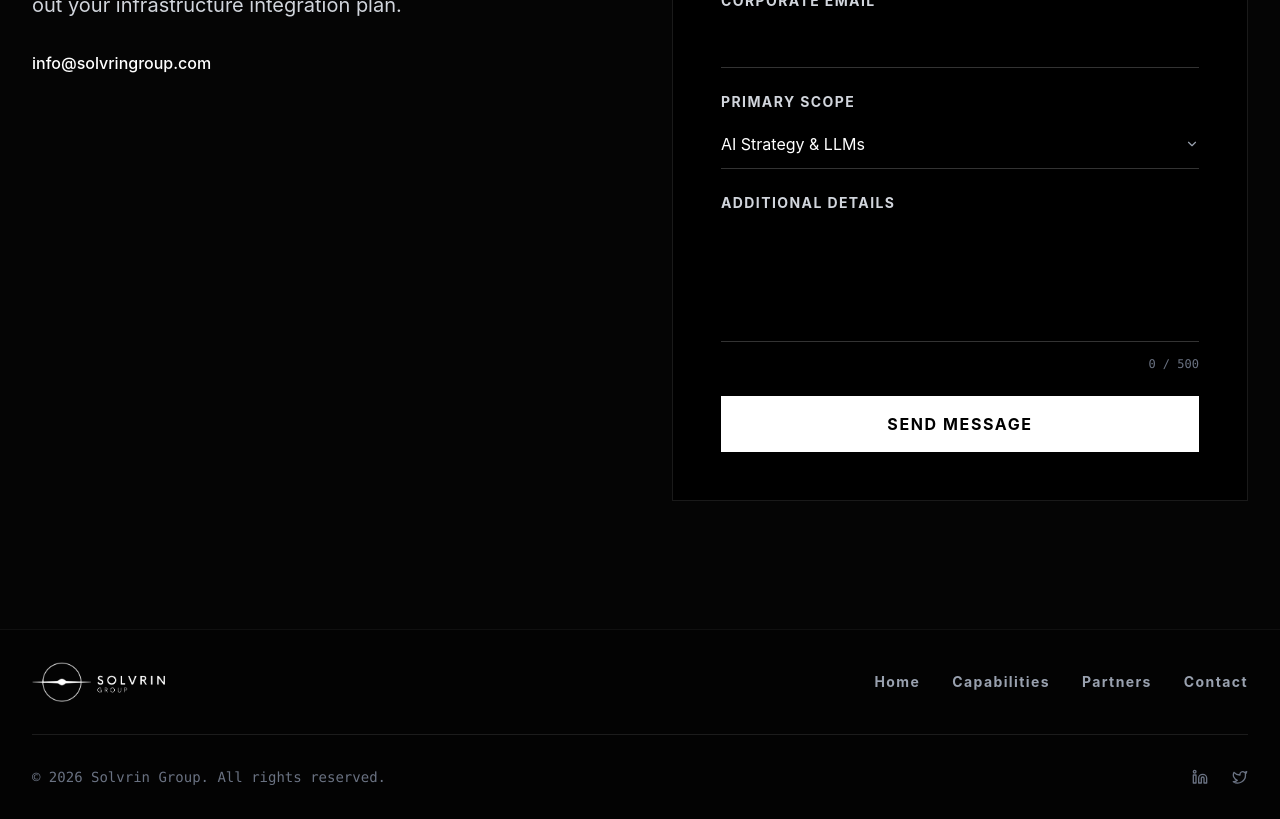
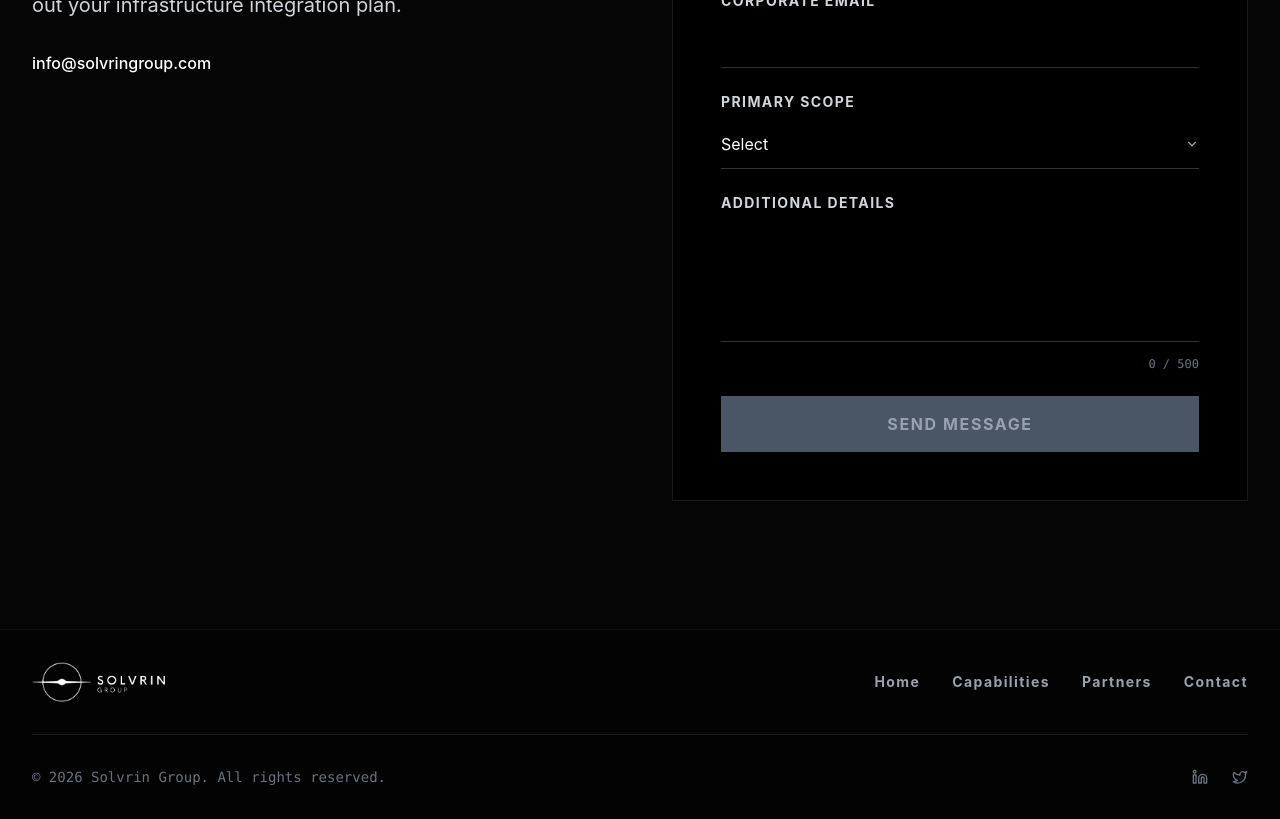
Before and after one commit to solvrin/solvrin-website, a React (Vite) app: page / in a window 1280 px wide. Shown: the part 3260-4079 px from the top of the page. Built offline with nearby package versions, Linux system fonts and the light colour scheme.

Commit message:
Add form validation, progress bar improvements, and default scope placeholder

```diff
--- a/src/components/ContactForm.tsx
+++ b/src/components/ContactForm.tsx
@@ -10,7 +10,7 @@ export function ContactForm() {
     name: '',
     company: '',
     email: '',
-    projectScope: 'AI Strategy',
+    projectScope: '',
     message: ''
   });
 
@@ -77,7 +77,7 @@ export function ContactForm() {
       name: '',
       company: '',
       email: '',
-      projectScope: 'AI Strategy',
+      projectScope: '',
       message: ''
     });
     setStatus('IDLE');
@@ -85,6 +85,8 @@ export function ContactForm() {
   };
 
   const isSubmitting = status === 'SUBMITTING';
+  const isFormIncomplete = !formData.name.trim() || !formData.company.trim() || !formData.email.trim() || !EMAIL_REGEX.test(formData.email) || !formData.projectScope;
+  const isDisabled = isSubmitting || isFormIncomplete;
 
   return (
     <section id="contact" className="py-32 bg-[#050505] border-t border-white/5">
@@ -161,6 +163,7 @@ export function ContactForm() {
                       disabled={isSubmitting}
                       className="w-full border-b border-white/20 py-3 bg-transparent text-white focus:outline-none focus:border-white transition-colors appearance-none rounded-none cursor-pointer pr-8"
                     >
+                      <option value="" disabled className="bg-[#111] text-gray-500">Select</option>
                       <option value="AI Strategy" className="bg-[#111] text-white">AI Strategy & LLMs</option>
                       <option value="Data Architecture" className="bg-[#111] text-white">Data Architecture & Cloud</option>
                       <option value="Agentic Workflows" className="bg-[#111] text-white">Agentic Workflows</option>
@@ -193,9 +196,9 @@ export function ContactForm() {
 
                 <button
                   type="submit"
-                  disabled={isSubmitting}
+                  disabled={isDisabled}
                   aria-label={isSubmitting ? 'Submitting form' : 'Submit contact form'}
-                  className="w-full bg-white text-black py-4 font-bold uppercase tracking-widest hover:bg-gray-200 transition-colors disabled:opacity-50 flex justify-center items-center h-14"
+                  className={`w-full py-4 font-bold uppercase tracking-widest transition-colors flex justify-center items-center h-14 ${isDisabled ? 'bg-gray-600 text-gray-400 cursor-not-allowed' : 'bg-white text-black hover:bg-gray-200'}`}
                 >
                   {isSubmitting ? <Loader2 className="animate-spin text-black" size={20} /> : 'Send Message'}
                 </button>
--- a/src/components/Hero.tsx
+++ b/src/components/Hero.tsx
@@ -11,6 +11,7 @@ export function Hero() {
   const videoRef = useRef<HTMLVideoElement>(null);
   const [isMobile, setIsMobile] = useState(false);
   const [progress, setProgress] = useState(0);
+  const [barOpacity, setBarOpacity] = useState(1);
 
   useEffect(() => {
     const check = () => setIsMobile(window.innerWidth < 768);
@@ -24,7 +25,10 @@ export function Hero() {
     if (!video) return;
     video.playbackRate = 0.60;
     const onTimeUpdate = () => {
-      if (video.duration) setProgress(video.currentTime / video.duration * 100);
+      if (video.duration) {
+        setProgress(video.currentTime / video.duration * 100);
+        setBarOpacity(video.duration - video.currentTime < 0.5 ? 0 : 1);
+      }
     };
     video.addEventListener('timeupdate', onTimeUpdate);
     return () => video.removeEventListener('timeupdate', onTimeUpdate);
@@ -137,8 +141,8 @@ export function Hero() {
                     <p className="text-white text-sm font-bold">Solvrin Group</p>
                   </div>
                 </div>
-                <div className="h-1 bg-white/20 rounded-full overflow-hidden">
-                  <div className="h-full bg-white rounded-full transition-none" style={{ width: `${progress}%` }}></div>
+                <div className="h-0.5 bg-white/20 rounded-full overflow-hidden">
+                  <div className="h-full bg-white rounded-full transition-all duration-300 ease-linear" style={{ width: `${progress}%`, opacity: barOpacity, transition: 'width 300ms linear, opacity 400ms ease' }}></div>
                 </div>
               </div>
             </motion.div>
--- a/src/types.ts
+++ b/src/types.ts
@@ -22,7 +22,7 @@ export interface ContactData {
   name: string;
   company: string;
   email: string;
-  projectScope: 'AI Strategy' | 'Data Architecture' | 'Agentic Workflows' | 'Other';
+  projectScope: '' | 'AI Strategy' | 'Data Architecture' | 'Agentic Workflows' | 'Other';
   message: string;
 }
 
```
